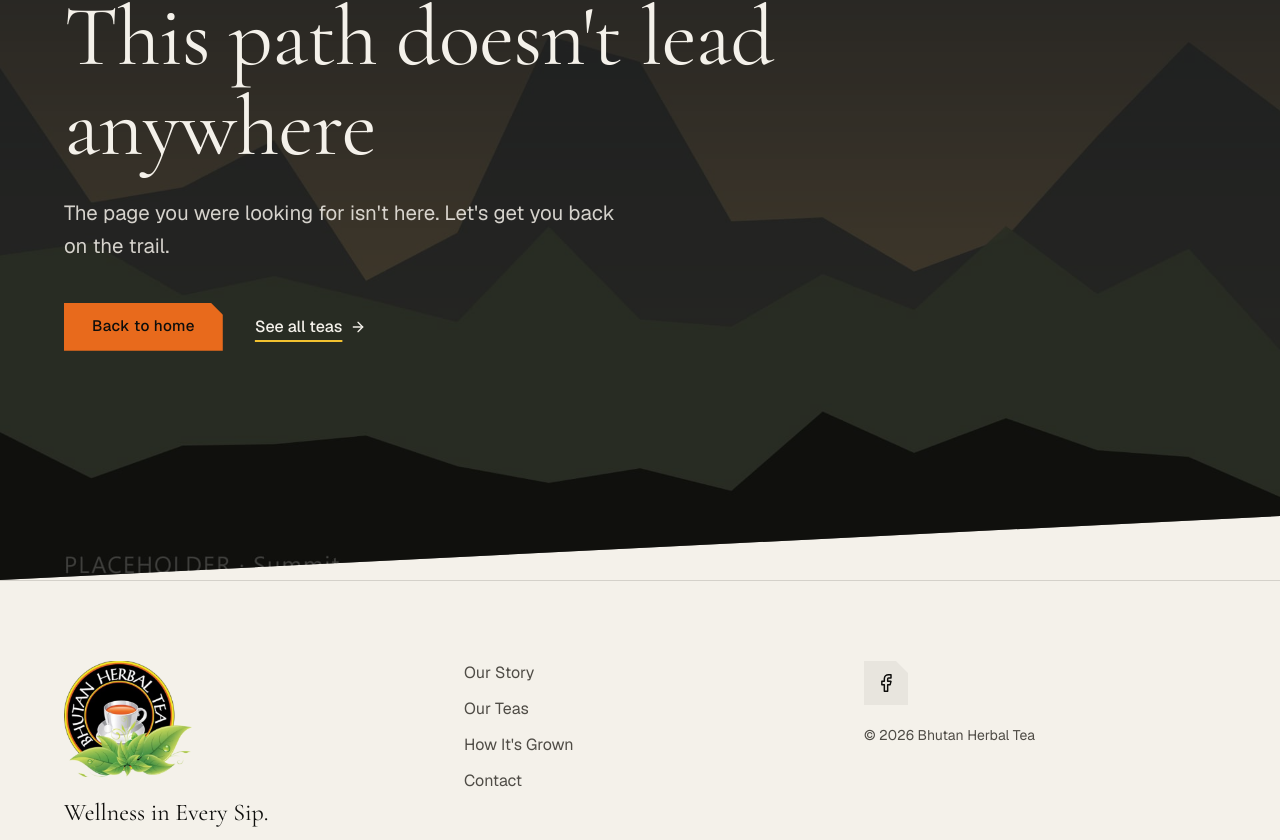
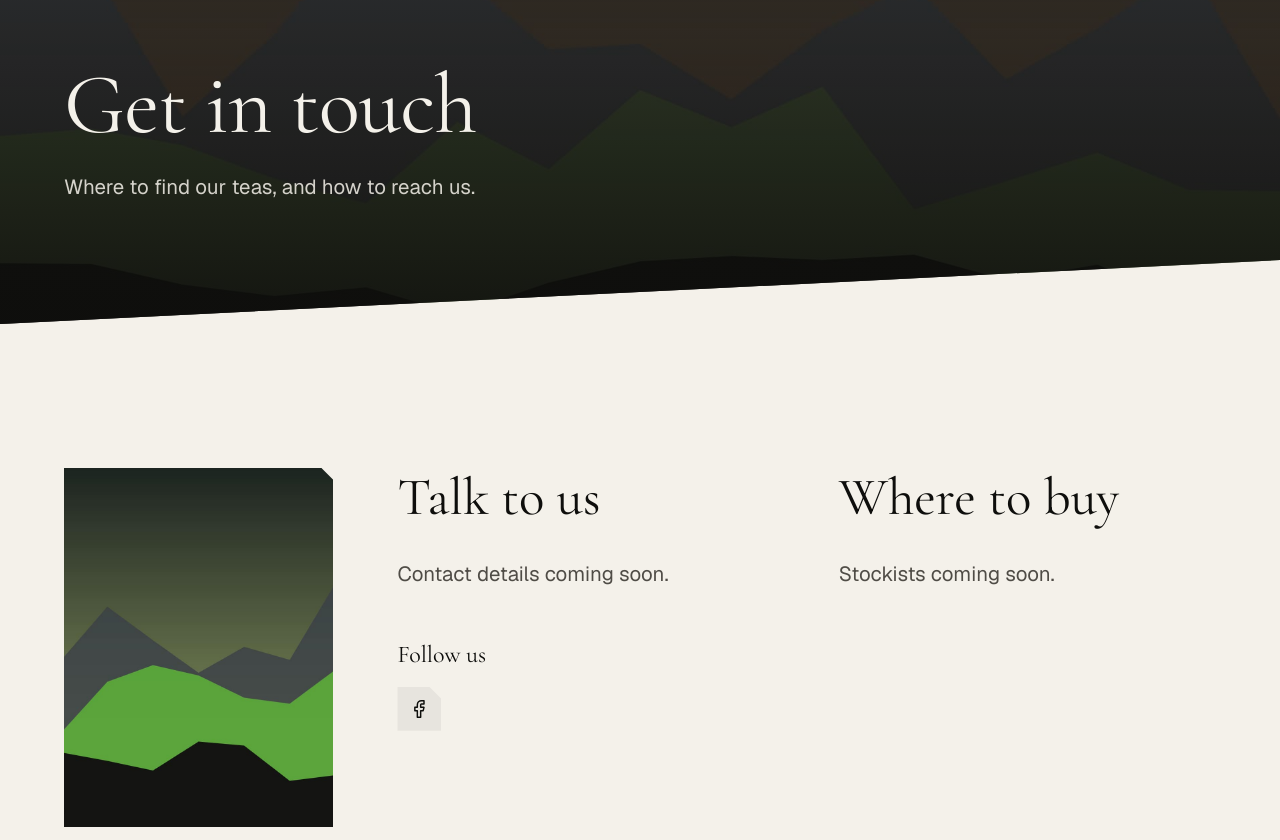
Before and after one commit to Bhutan-Herbal-Tea/Bhutanherbaltea, a Next.js app: page /contact in a window 1280 px wide. Before the commit this address had no page. Shown: the part 220-1060 px from the top of the page. Built offline with nearby package versions, Linux system fonts and the light colour scheme.

Commit message:
Build the contact page

```diff
--- /dev/null
+++ b/src/app/contact/page.tsx
@@ -0,0 +1,89 @@
+import type { Metadata } from "next";
+import Image from "next/image";
+import { Mail, MapPin, Phone } from "lucide-react";
+import { contact } from "@/data/site";
+import { contactPage } from "@/data/pages";
+import { hasDirectContact, mailtoHref, socialLinks, telHref } from "@/lib/contact";
+import { PageHero } from "@/components/ui/PageHero";
+import { Section } from "@/components/ui/Section";
+import { SocialLinks } from "@/components/ui/SocialLinks";
+import { WhatsAppButton } from "@/components/ui/WhatsAppButton";
+
+export const metadata: Metadata = {
+  title: contactPage.meta.title,
+  description: contactPage.meta.description,
+};
+
+export default function ContactPage() {
+  const tel = telHref(contact.phone);
+  const mail = mailtoHref(contact.email);
+  const hasSocials = socialLinks(contact).length > 0;
+
+  return (
+    <>
+      <PageHero {...contactPage.hero} />
+      <Section>
+        <div className="grid gap-14 md:grid-cols-2 md:gap-12 xl:grid-cols-[1fr_1.4fr_1.4fr] xl:gap-16">
+          <div className="notch relative hidden aspect-3/4 overflow-hidden xl:block">
+            <Image
+              src={contactPage.sideImage.src}
+              alt={contactPage.sideImage.alt}
+              fill
+              sizes="25vw"
+              className="object-cover"
+            />
+          </div>
+
+          <section aria-labelledby="get-in-touch-heading">
+            <h2 id="get-in-touch-heading" className="font-serif text-title text-foreground">
+              {contactPage.getInTouchHeading}
+            </h2>
+            {hasDirectContact(contact) ? (
+              <div className="mt-8 flex flex-col items-start gap-5">
+                <WhatsAppButton label={contactPage.whatsappLabel} className="w-full md:w-auto" />
+                {tel && (
+                  <a href={tel} className="flex items-center gap-3 text-lg text-foreground hover:text-accent-text">
+                    <Phone className="size-5" aria-hidden />
+                    {contact.phone}
+                  </a>
+                )}
+                {mail && (
+                  <a href={mail} className="flex items-center gap-3 text-lg text-foreground hover:text-accent-text">
+                    <Mail className="size-5" aria-hidden />
+                    {contact.email}
+                  </a>
+                )}
+              </div>
+            ) : (
+              <p className="mt-8 text-lead text-muted-foreground">{contactPage.comingSoon}</p>
+            )}
+            {hasSocials && (
+              <div className="mt-12">
+                <h3 className="font-serif text-2xl text-foreground">{contactPage.followHeading}</h3>
+                <SocialLinks className="mt-4" />
+              </div>
+            )}
+          </section>
+
+          <section id="where-to-buy" aria-labelledby="where-to-buy-heading" className="scroll-mt-24">
+            <h2 id="where-to-buy-heading" className="font-serif text-title text-foreground">
+              {contactPage.whereToBuyHeading}
+            </h2>
+            {contact.whereToBuy.length > 0 ? (
+              <ul className="mt-8 space-y-4">
+                {contact.whereToBuy.map((place) => (
+                  <li key={place} className="flex gap-3 text-lg text-foreground">
+                    <MapPin className="mt-1 size-5 shrink-0" aria-hidden />
+                    {place}
+                  </li>
+                ))}
+              </ul>
+            ) : (
+              <p className="mt-8 text-lead text-muted-foreground">{contactPage.whereToBuyComingSoon}</p>
+            )}
+          </section>
+        </div>
+      </Section>
+    </>
+  );
+}
```
Also changed, not shown: 1 other file (tests, documents, lock files or other folders).
